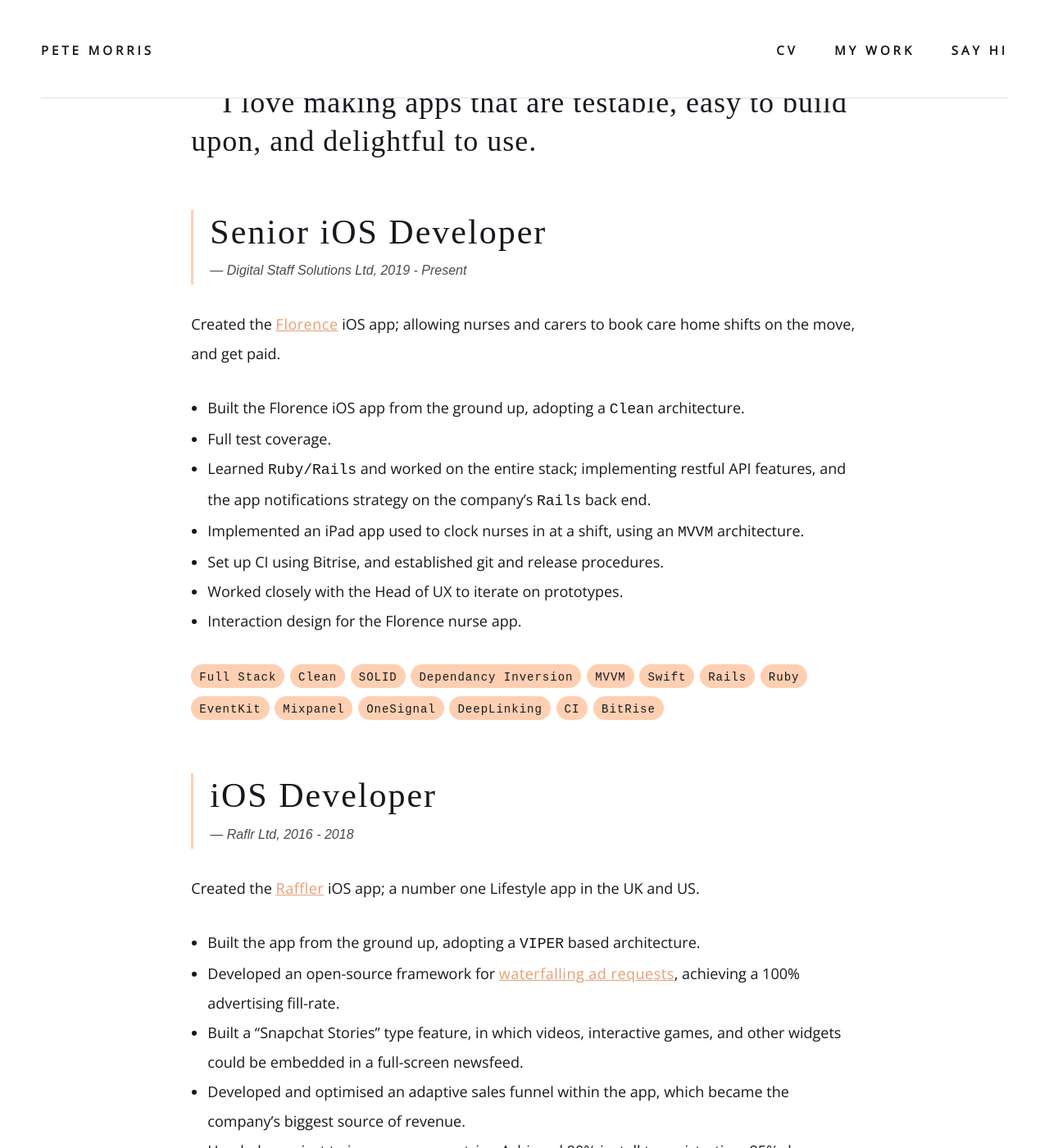
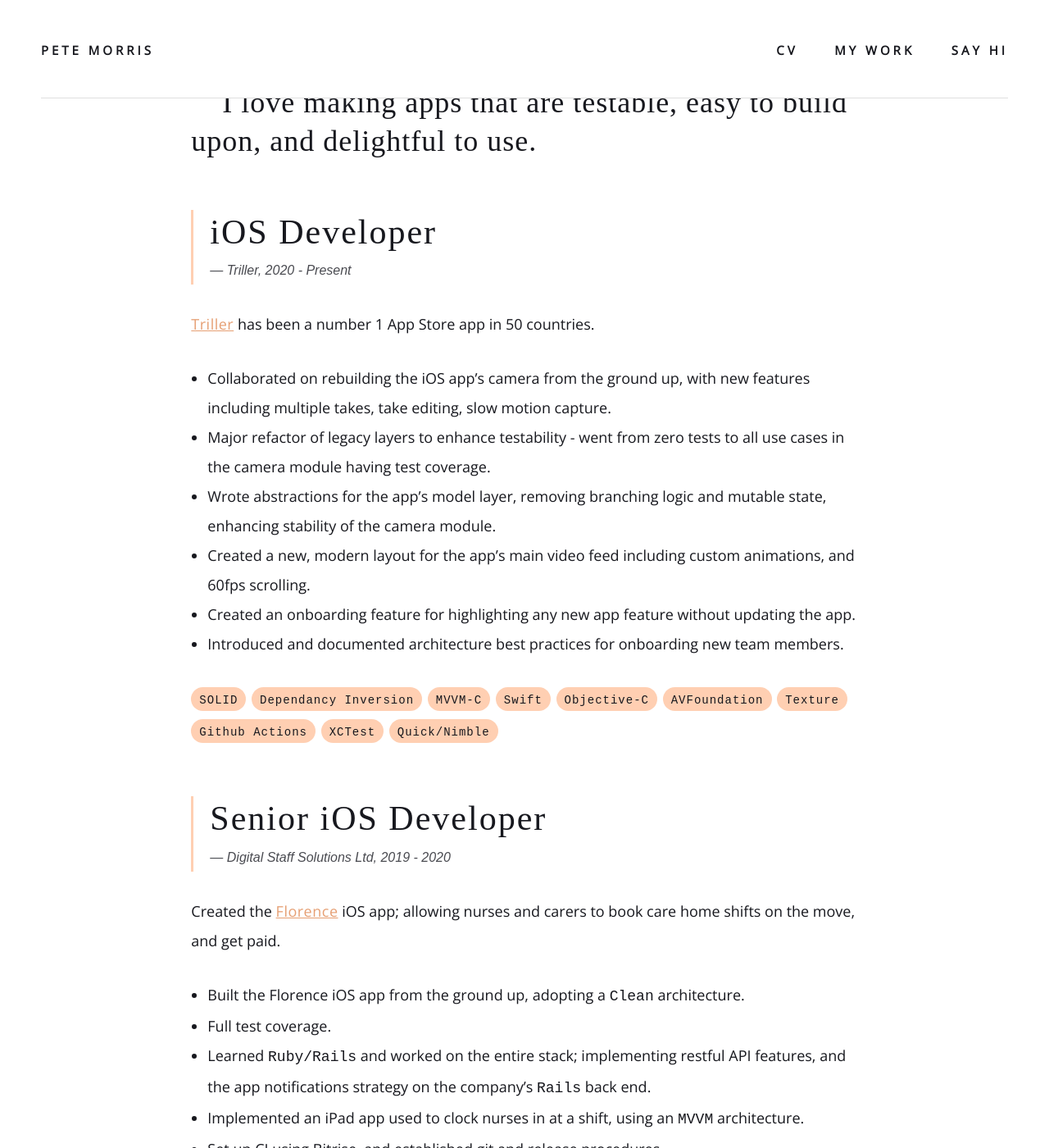
Before and after one commit to p-morris/p-morris.github.io, a Jekyll site: the page built from _pages/cv.md, in a window 1280 px wide and 1400 px high, scrolled down 334 px. Shown: the whole window at 82% size. Built offline with Jekyll 4.4.1, drawn with Linux system fonts in a browser that asks for light colours; nearby versions of some CDN libraries; some web fonts are replaced.

Commit message:
added Triller to CV

```diff
--- a/_pages/cv.md
+++ b/_pages/cv.md
@@ -25,8 +25,33 @@
 </div>
 
 > {: .job-title}
+> ## iOS Developer
+> <cite>Triller, 2020 - Present</cite>
+
+[Triller](https://apps.apple.com/us/app/triller-social-video-platform/id994905763) has been a number 1 App Store app in 50 countries.
+
+* Collaborated on rebuilding the iOS app's camera from the ground up, with new features including multiple takes, take editing, slow motion capture.
+* Major refactor of legacy layers to enhance testability - went from zero tests to all use cases in the camera module having test coverage.
+* Wrote abstractions for the app's model layer, removing branching logic and mutable state, enhancing stability of the camera module.
+* Created a new, modern layout for the app's main video feed including custom animations, and 60fps scrolling.
+* Created an onboarding feature for highlighting any new app feature without updating the app.
+* Introduced and documented architecture best practices for onboarding new team members.
+
+{: .tag-list}
+* `SOLID`
+* `Dependancy Inversion`
+* `MVVM-C`
+* `Swift`
+* `Objective-C`
+* `AVFoundation`
+* `Texture`
+* `Github Actions`
+* `XCTest`
+* `Quick/Nimble`
+
+> {: .job-title}
 > ## Senior iOS Developer
-> <cite>Digital Staff Solutions Ltd, 2019 - Present</cite>
+> <cite>Digital Staff Solutions Ltd, 2019 - 2020</cite>
 
 Created the [Florence](https://apps.apple.com/gb/app/florence-nurse-carer-shifts/id1481958477) iOS app; allowing nurses and carers to book care home shifts on the move, and get paid.
 
```
